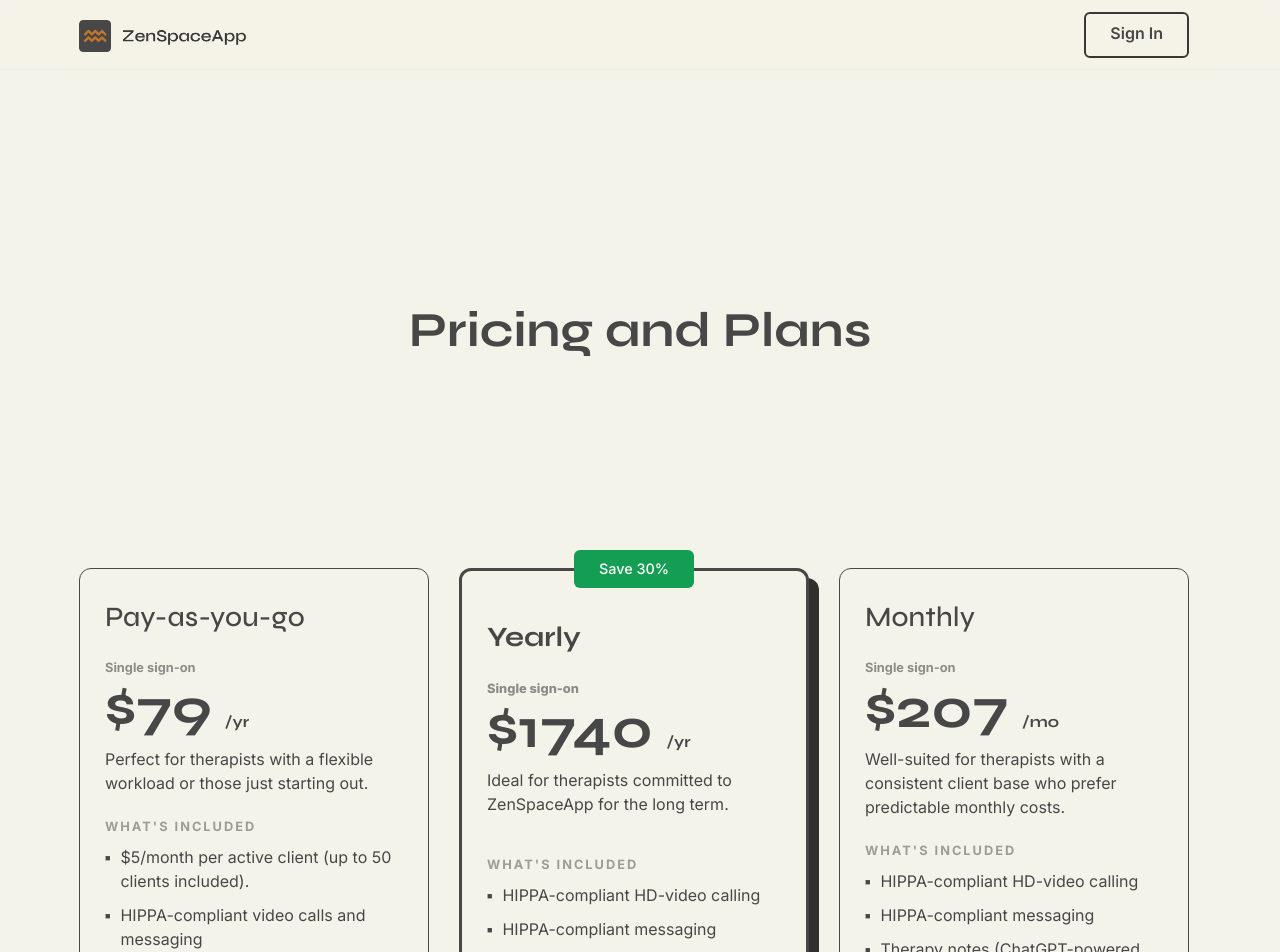
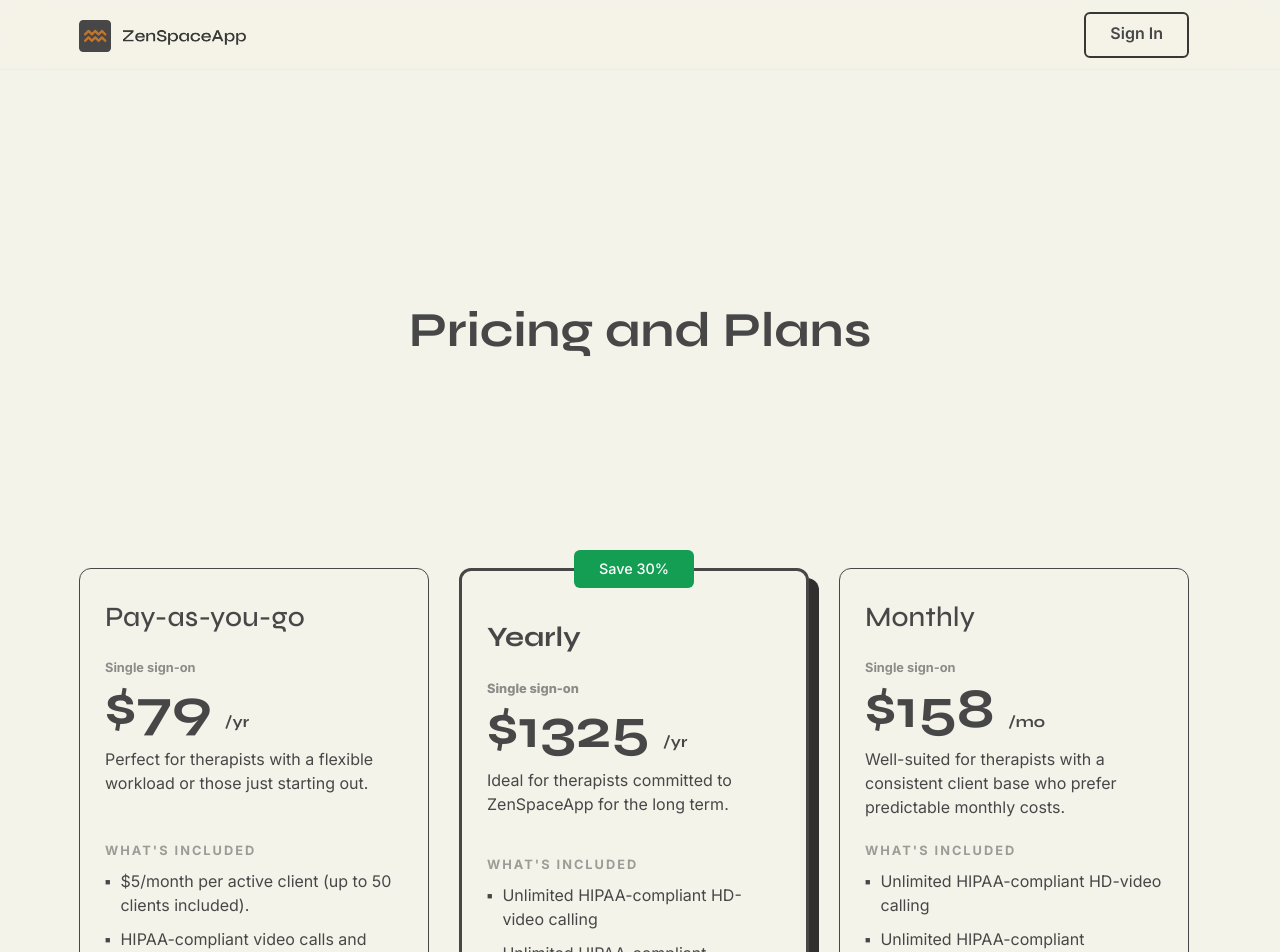
Before and after one commit to ZenSpaceApp/zenspace-website, a Next.js app: page /pricing in a window 1280 px wide. Shown: the top 952 px of the page. Built offline with nearby package versions, Linux system fonts and the light colour scheme.

Commit message:
Changed pricing model.

```diff
--- a/app/pricing/page.tsx
+++ b/app/pricing/page.tsx
@@ -57,7 +57,7 @@ const PayAsYouGo = () => {
       <ul className="list-unstyled mb-0 pl-0">
         <li>$5/month per active client (up to 50 clients included).</li>
         {/* <li>$5/month for each additional client.</li> */}
-        <li>HIPPA-compliant video calls and messaging</li>
+        <li>HIPAA-compliant video calls and messaging</li>
         <li>Therapy notes (ChatGPT-powered and Standard)</li>
         <li>4% payment processing fee applies</li>
         <li>Document uploads and patient intake forms</li>
@@ -83,7 +83,7 @@ const Yearly = () => {
     <div>
       <h3><b>Yearly</b></h3>
       <span style={{ display: 'block', opacity: '0.6', fontSize: '0.8rem', fontWeight: '800' }} className="mt-4">Single sign-on</span>
-      <h2 className="display-4">$1740 <span style={{fontSize: "1rem"}}>/yr</span> </h2>
+      <h2 className="display-4">$1325 <span style={{fontSize: "1rem"}}>/yr</span> </h2>
       <div>
         Ideal for therapists committed to ZenSpaceApp for the long term.
       </div>
@@ -91,8 +91,8 @@ const Yearly = () => {
     <div>
       <h6 className="mt-4">What&apos;s included</h6>
       <ul className="list-unstyled mb-0 pl-0">
-        <li>HIPPA-compliant HD-video calling</li>
-        <li>HIPPA-compliant messaging</li>
+        <li>Unlimited HIPAA-compliant HD-video calling</li>
+        <li>Unlimited HIPAA-compliant messaging</li>
         <li>Therapy notes (ChatGPT-powered and Standard)</li>
         <li>Document uploads and patient intake forms</li>
         <li>Payment processing fee included</li>
@@ -116,7 +116,7 @@ const Monthly = () => {
   <div>
     <h3 className="display-6">Monthly</h3>
     <span style={{ display: 'block', opacity: '0.6', fontSize: '0.8rem', fontWeight: 'bold' }} className="mt-4">Single sign-on</span>
-    <h2 className="display-4">$207 <span style={{fontSize: "1rem"}}>/mo</span> </h2>
+    <h2 className="display-4">$158 <span style={{fontSize: "1rem"}}>/mo</span> </h2>
     <div>
       Well-suited for therapists with a consistent client base who prefer predictable monthly costs.
     </div>
@@ -124,8 +124,8 @@ const Monthly = () => {
   <div>
     <h6 className="mt-4">What&apos;s included</h6>
     <ul className="list-unstyled mb-0 pl-0">
-      <li>HIPPA-compliant HD-video calling</li>
-      <li>HIPPA-compliant messaging</li>
+      <li>Unlimited HIPAA-compliant HD-video calling</li>
+      <li>Unlimited HIPAA-compliant messaging</li>
       <li>Therapy notes (ChatGPT-powered and Standard)</li>
       <li>Document uploads and patient intake forms</li>
       <li>Payment processing fee included</li>
--- a/styles/styles.scss
+++ b/styles/styles.scss
@@ -344,7 +344,7 @@ section.route-section {
 
     .headline {
       grid-row: 1 / span 1;
-      padding-top: 3rem;
+      // padding-top: 3rem;
     }
 
     .heroImg {
@@ -353,16 +353,17 @@ section.route-section {
     }
 
     .subhead {
-      font-size: 1.4rem;
+      font-size: 1.2rem;
       line-height: 1.2;
       font-weight: 500;
-      color: var(--color--grey1);
+      // opacity: 0.8;
+      color: var(--color--grey2);
       grid-row: 3 / span 1;
-
+      margin-top: 1rem;
       ul {
         list-style: none;
         padding-left: 0;
-        margin-top: 24px;
+        margin-top: 1rem;
         display: flex;
         flex-wrap: wrap;
         gap: 1rem;
```
